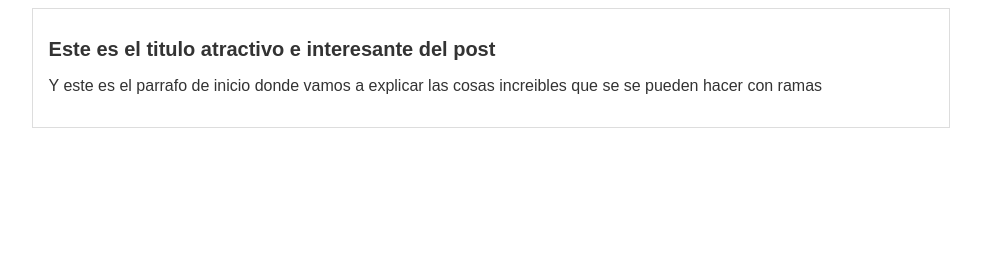
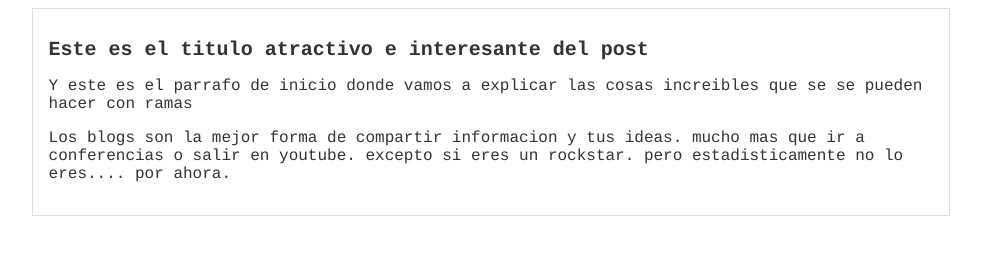
Before and after one commit to ernerdo/hyperblog, a plain HTML site: page blogpost.html in a window 1280 px wide. Shown: the whole page, without its empty margins (149-1130 px from the left). Drawn offline with Linux system fonts and the light colour scheme.

Commit message:
agregado el contenido adiccional del blog y una mejor tipografia

```diff
--- a/blogpost.html
+++ b/blogpost.html
@@ -9,6 +9,11 @@
             <h1>Este es el titulo atractivo e interesante del post</h1>
             <p>Y este es el parrafo de inicio donde vamos a explicar las cosas increibles que se
                 se pueden hacer con ramas</p>
+                <p>
+                    Los blogs son la mejor forma de compartir informacion y tus ideas.
+                    mucho mas que ir a conferencias o salir en youtube.
+                    excepto si eres un rockstar. pero estadisticamente no lo eres.... por ahora.
+                </p>
         </div>
     </div>
 
--- a/css/estilos.css
+++ b/css/estilos.css
@@ -2,7 +2,7 @@ body
 {
     color: #333;
     text-align: center;
-    font-family: "Arial";
+    font-family: "courier";
 }
 #container
 {
```
